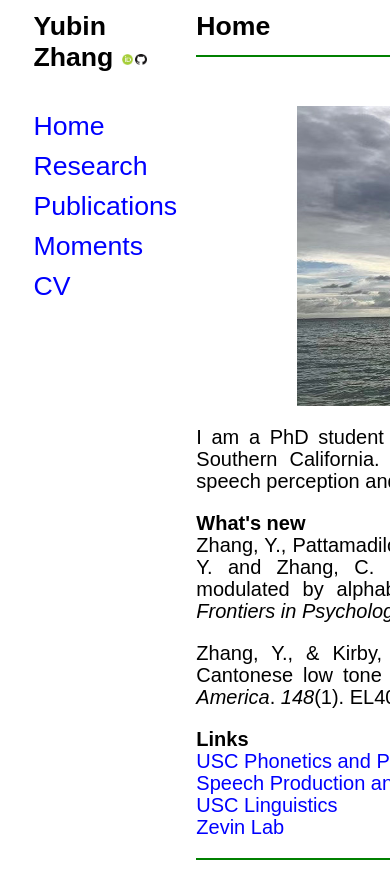
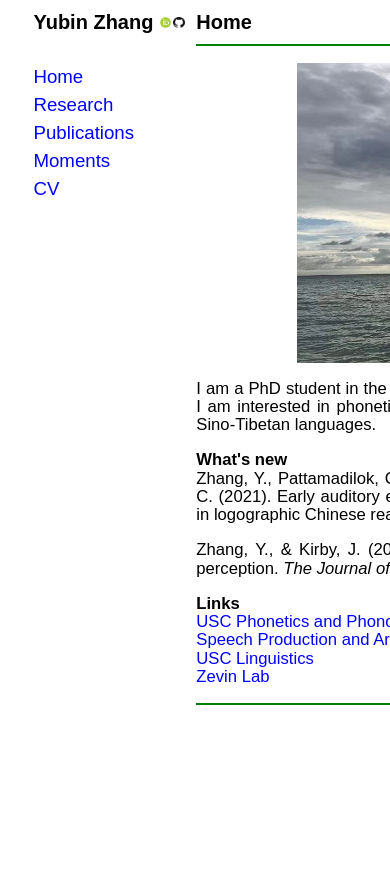
Before and after one commit to pkuzyb/pkuzyb.github.io, a plain HTML site: page index.html in a window 390 px wide. Shown: the top 881 px of the page. After the commit the page ends 844 px from the top, so only its background shows below. Drawn offline with Linux system fonts and the light colour scheme.

Commit message:
Update mycss.css

```diff
--- a/css/mycss.css
+++ b/css/mycss.css
@@ -45,9 +45,3 @@ ul{   padding-left:15px;
 	font-size: 12.5pt;
 	line-height: 1.1em;
 }
-
-@media only screen and (max-width: 600px) {
-  td.sidebar { font-size: 20pt; }
-  td.title { font-size: 20pt; }
-  td.content { font-size: 15pt; }
-}
```
